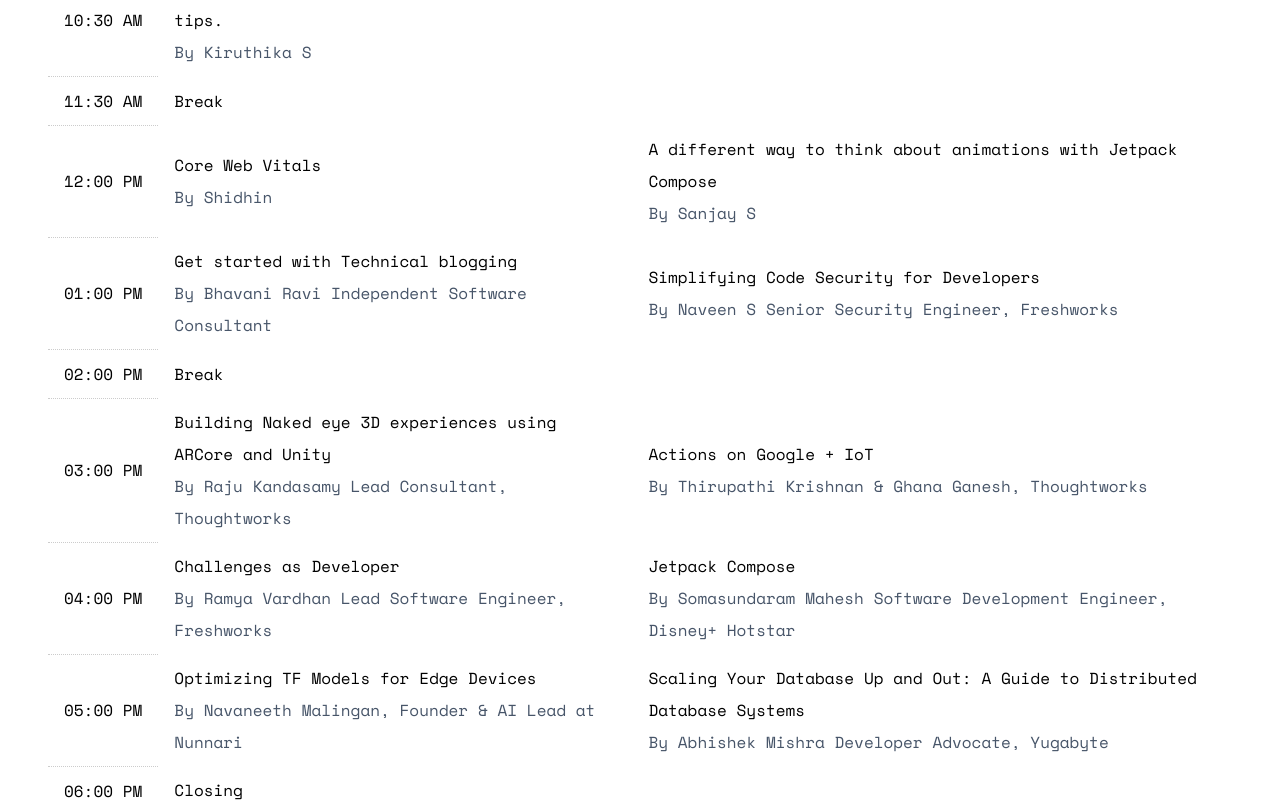
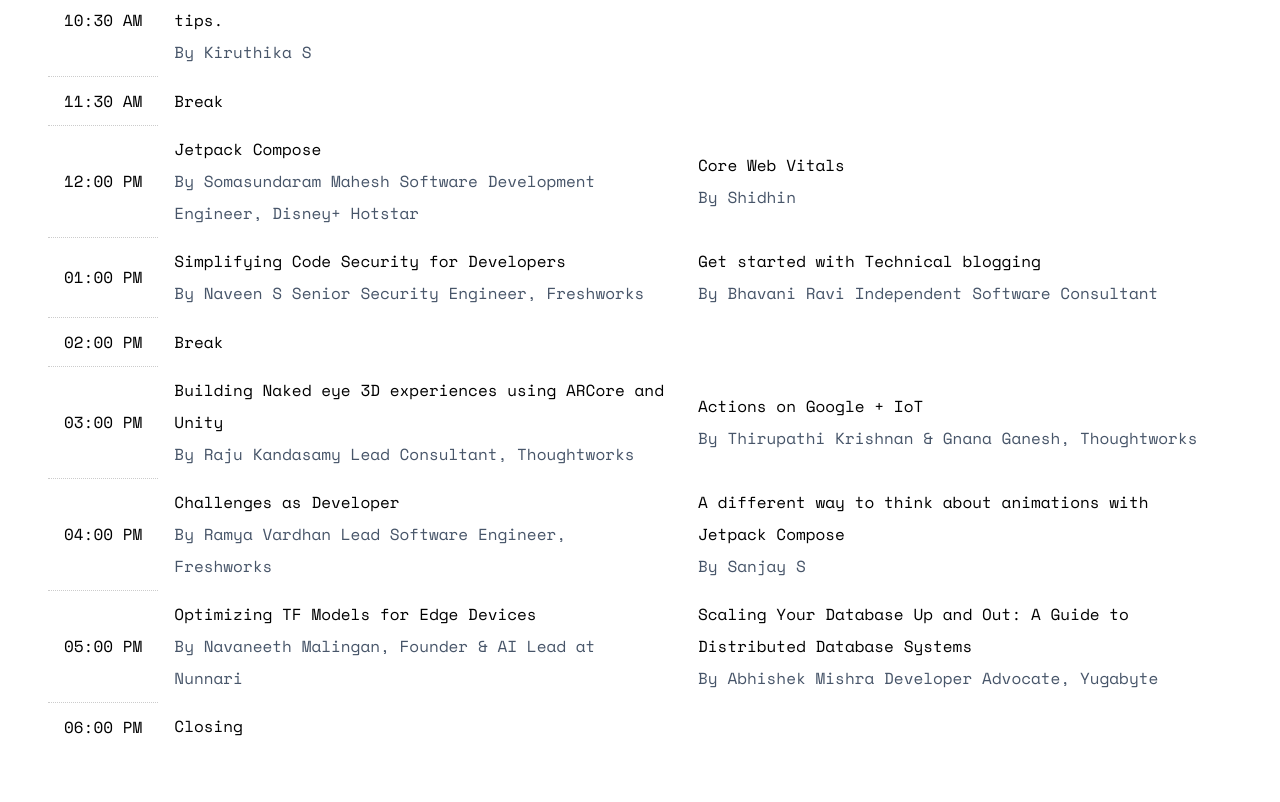
Before and after one commit to praveentcom/gdgcbe-devfest22-nextjs, a Next.js app: page / in a window 1280 px wide. Shown: the part 1122-1924 px from the top of the page. Built offline with nearby package versions, Linux system fonts and the light colour scheme.

Commit message:
Fix typo

```diff
--- a/src/components/Hero.jsx
+++ b/src/components/Hero.jsx
@@ -286,26 +286,29 @@
               <tr>
                 <th>12:00 PM</th>
                 <td colSpan="2" rowSpan="1">
+                  Jetpack Compose
+                  <span className="text-slate-600">
+                    By Somasundaram Mahesh Software Development Engineer,
+                    Disney+ Hotstar
+                  </span>
+                </td>
+                <td colSpan="2" rowSpan="1">
                   Core Web Vitals
                   <span className="text-slate-600">By Shidhin</span>
-                </td>
-                <td colSpan="2" rowSpan="1">
-                  A different way to think about animations with Jetpack Compose
-                  <span className="text-slate-600">By Sanjay S</span>
                 </td>
               </tr>
               <tr>
                 <th>01:00 PM</th>
                 <td colSpan="2" rowSpan="1">
+                  Simplifying Code Security for Developers
+                  <span className="text-slate-600">
+                    By Naveen S Senior Security Engineer, Freshworks
+                  </span>
+                </td>
+                <td colSpan="2" rowSpan="1">
                   Get started with Technical blogging
                   <span className="text-slate-600">
                     By Bhavani Ravi Independent Software Consultant
-                  </span>
-                </td>
-                <td colSpan="2" rowSpan="1">
-                  Simplifying Code Security for Developers
-                  <span className="text-slate-600">
-                    By Naveen S Senior Security Engineer, Freshworks
                   </span>
                 </td>
               </tr>
@@ -326,7 +329,7 @@
                 <td colSpan="2" rowSpan="1">
                   Actions on Google + IoT
                   <span className="text-slate-600">
-                    By Thirupathi Krishnan & Ghana Ganesh, Thoughtworks
+                    By Thirupathi Krishnan & Gnana Ganesh, Thoughtworks
                   </span>
                 </td>
               </tr>
@@ -339,11 +342,8 @@
                   </span>
                 </td>
                 <td colSpan="2" rowSpan="1">
-                  Jetpack Compose
-                  <span className="text-slate-600">
-                    By Somasundaram Mahesh Software Development Engineer,
-                    Disney+ Hotstar
-                  </span>
+                  A different way to think about animations with Jetpack Compose
+                  <span className="text-slate-600">By Sanjay S</span>
                 </td>
               </tr>
               <tr>
--- a/src/components/Speakers.jsx
+++ b/src/components/Speakers.jsx
@@ -16,7 +16,7 @@
 import thirupathiImage from '@/images/avatars/thirupathi.png'
 import navaneethImage from '@/images/avatars/navaneeth.png'
 import vidhyaImage from '@/images/avatars/vidhya.png'
-import ghanaImage from '@/images/avatars/ghana.png'
+import gnanaImage from '@/images/avatars/gnana.png'
 
 const speakers = [
   {
@@ -30,9 +30,9 @@
     image: bhavaniImage,
   },
   {
-    name: 'Ghana Ganesh',
+    name: 'Gnana Ganesh',
     role: 'Application Developer, Thoughtworks',
-    image: ghanaImage,
+    image: gnanaImage,
   },
   {
     name: 'Kiruthika S',
```
Also changed, not shown: src/images/avatars/gnana.png (renamed from src/images/avatars/ghana.png).
